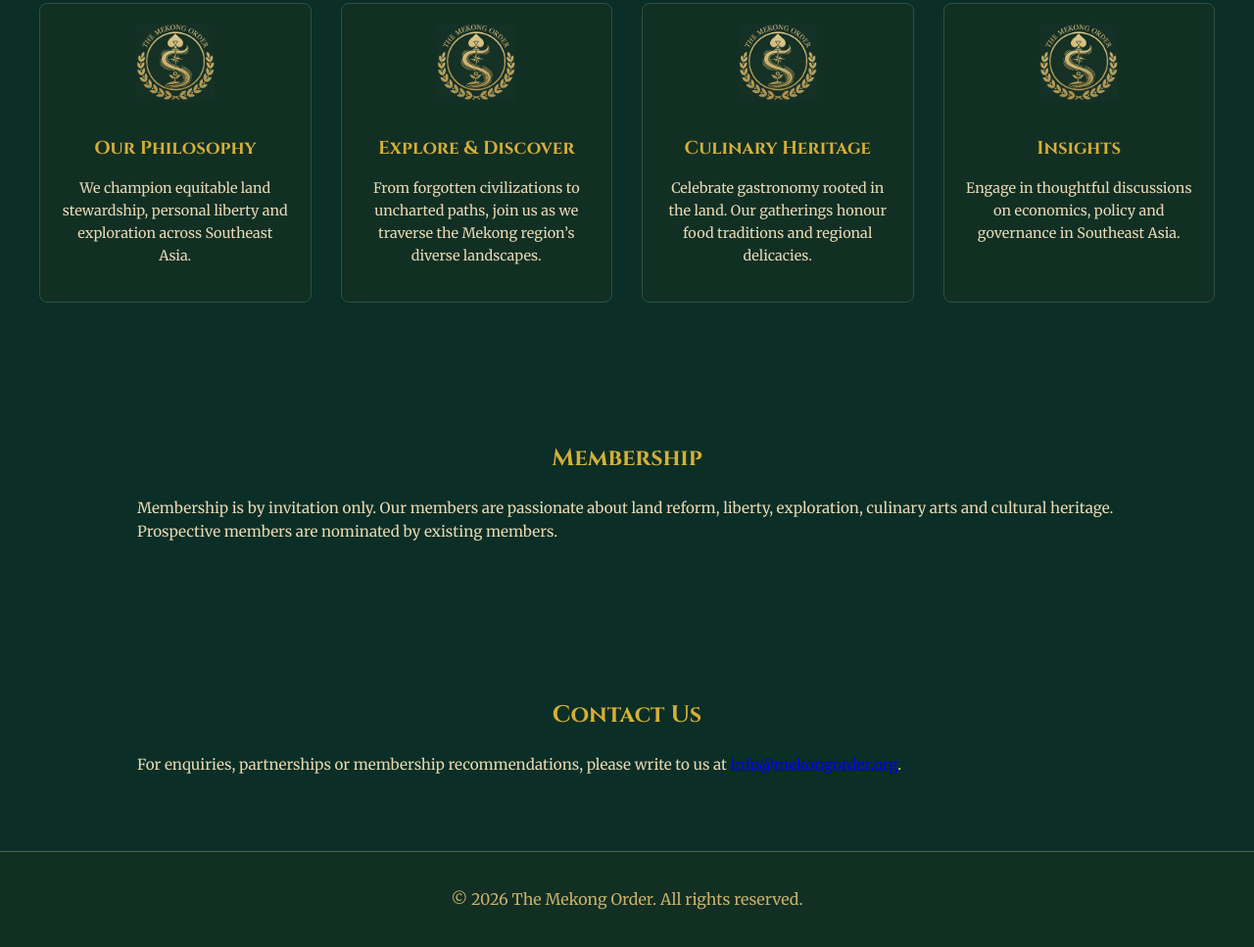
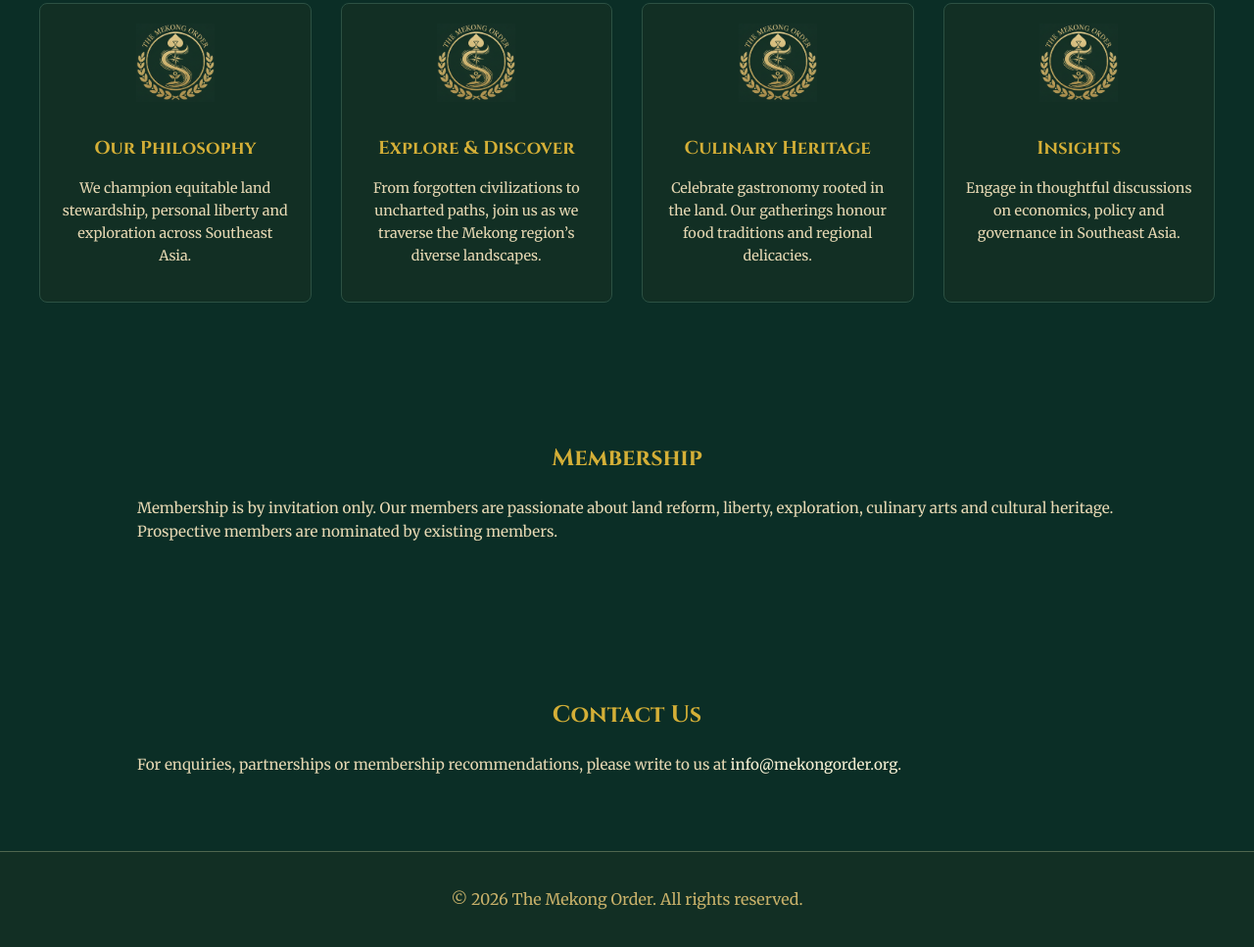
Before and after one commit to pallan51/mekong-order-gold, a plain HTML site: page index.html in a window 1280 px wide. Shown: the part 538-1505 px from the top of the page at 98% size. Drawn offline with Linux system fonts and the light colour scheme.

Commit message:
Update index.html

```diff
--- a/index.html
+++ b/index.html
@@ -92,7 +92,7 @@
   </section>
   <section id="contact" class="section">
     <h2>Contact Us</h2>
-    <p>For enquiries, partnerships or membership recommendations, please write to us at <a href="mailto:info@mekongorder.org">info@mekongorder.org</a>.</p>
+    <p>For enquiries, partnerships or membership recommendations, please write to us at <a href="mailto:info@mekongorder.org" style="color: #f7f1d5 !important; text-decoration: none;">info@mekongorder.org</a>.</p>
   </section>
   <footer class="site-footer">
     <p>&copy; 2026 The Mekong Order. All rights reserved.</p>
```
